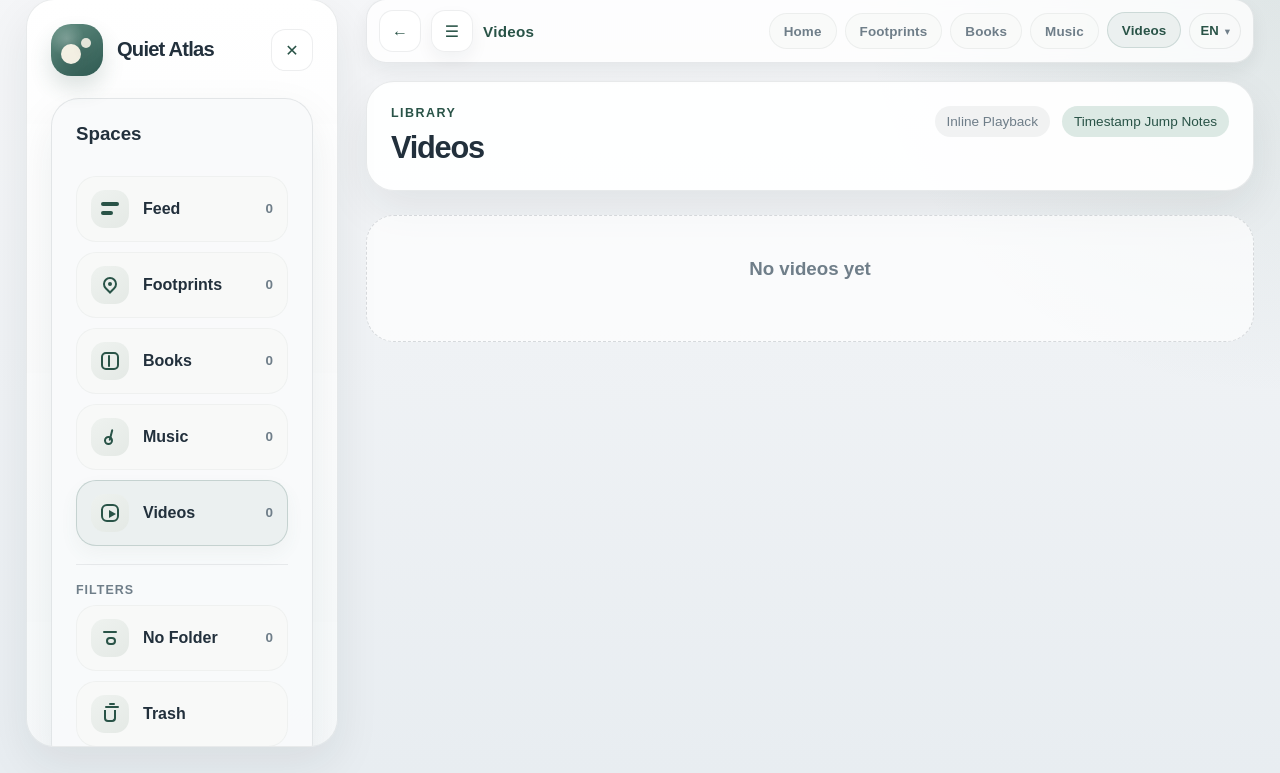
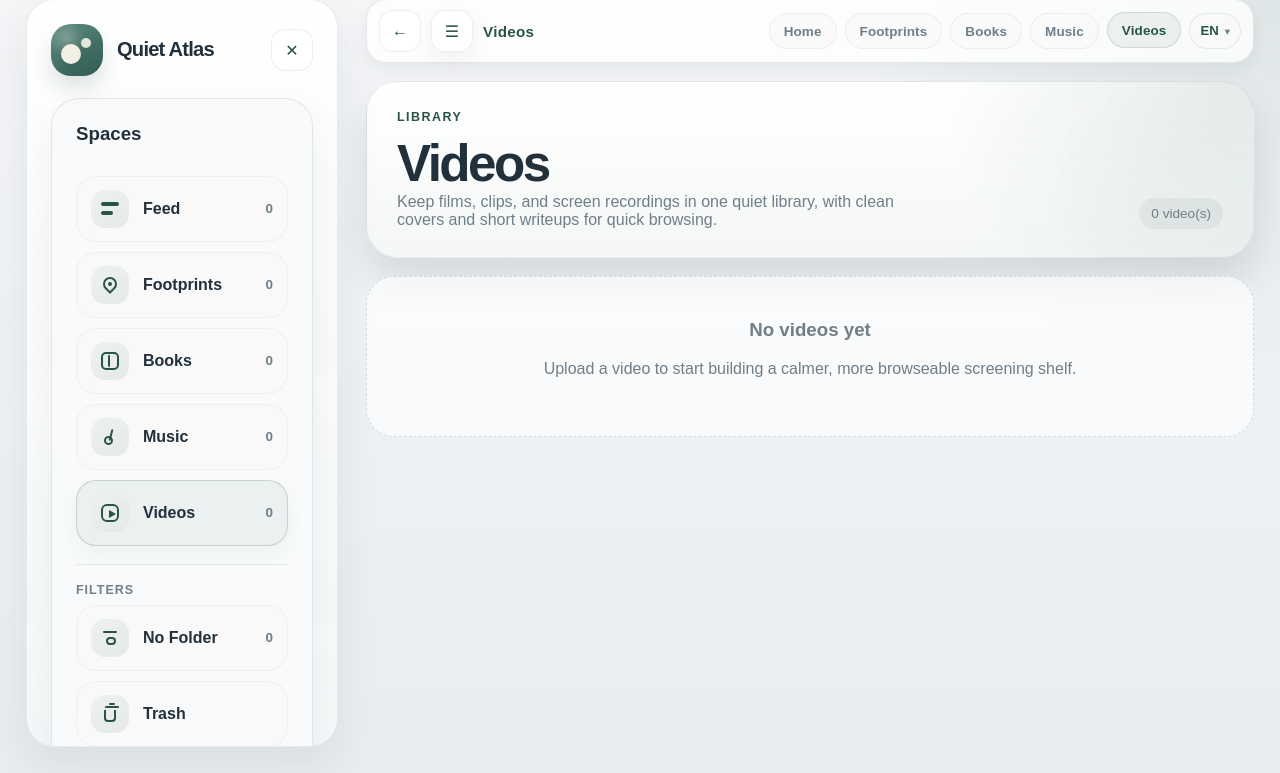
Before and after one commit to ZhehuaZhu/moments-library, a Flask app: page /videos in a window 1280 px wide. Shown: the part 27-800 px from the top of the page. Run offline with Flask 3, Linux system fonts and the light colour scheme; data that the repository does not hold is empty; parts of the project's set-up code (start-up, migrations or seed data) failed here and were passed over; some libraries are stand-ins or nearby versions.

Commit message:
优化展示页面

```diff
--- a/app/services/i18n.py
+++ b/app/services/i18n.py
@@ -308,21 +308,21 @@ TRANSLATIONS: dict[str, dict[str, object]] = {
         "videos": {
             "title": "Videos",
             "showing_results": "Showing {count} result(s) for \"{query}\".",
-            "description": "Archive videos, leave time-based reactions, and jump straight to the exact moment you want to revisit.",
+            "description": "Keep films, clips, and screen recordings in one quiet library, with clean covers and short writeups for quick browsing.",
             "inline_playback": "Inline Playback",
             "timestamp_jump_notes": "Timestamp Jump Notes",
             "add_video": "Add Video",
-            "add_video_description": "Store a clip, write a summary, and attach short reactions to exact moments.",
+            "add_video_description": "Store a video and add a short summary or review.",
             "video_file": "Video File",
             "overall_review": "Overall Review",
             "overall_review_placeholder": "What stands out in this clip?",
             "open_video": "Open Video",
             "no_videos": "No videos yet",
-            "empty_description": "Upload a clip and start pinning reactions to exact moments.",
+            "empty_description": "Upload a video to start building a calmer, more browseable screening shelf.",
             "no_review": "No overall review yet.",
             "video_detail": "Video Detail",
-            "detail_description": "Play the clip, pause at a moment, and store a reaction you can jump back to later.",
-            "player_description": "The video keeps a simple playback view so the timestamp notes stay front and center.",
+            "detail_description": "A focused viewing page for the video itself, its context, and your overall take.",
+            "player_description": "Play the full file here when you want a closer look.",
             "timestamp_reactions": "Timestamp Reactions",
             "timestamp_reactions_description": "Capture the exact second, then tap a note to jump back to that point.",
             "save_video_note": "Save Video Note",
@@ -667,21 +667,21 @@ TRANSLATIONS: dict[str, dict[str, object]] = {
         "videos": {
             "title": "视频",
             "showing_results": "显示与“{query}”相关的 {count} 条结果。",
-            "description": "把视频收进资料库，留下带时间点的吐槽或感想，并随时跳回你想重看的那个瞬间。",
+            "description": "把短片、录屏和影片收进同一处资料库，用封面和简短摘要更轻松地浏览。",
             "inline_playback": "页内播放",
             "timestamp_jump_notes": "时间点笔记",
             "add_video": "添加视频",
-            "add_video_description": "保存一个片段，写下简介，并把短评挂在具体时间点上。",
+            "add_video_description": "保存一个视频，并补上简介或整体评价。",
             "video_file": "视频文件",
             "overall_review": "整体评价",
             "overall_review_placeholder": "这段视频最打动你的地方是什么？",
             "open_video": "打开视频",
             "no_videos": "还没有视频",
-            "empty_description": "上传一个片段，然后把你的反应钉在具体时间点上。",
+            "empty_description": "上传一个视频，慢慢把这里整理成更清爽的观影片库。",
             "no_review": "还没有整体评价。",
             "video_detail": "视频详情",
-            "detail_description": "播放视频，在某个瞬间暂停，然后留下能随时跳回来的反应。",
-            "player_description": "播放器保持简洁，让时间点笔记始终是观看时最重要的部分。",
+            "detail_description": "把观看页收束成视频本身、背景信息和整体感受，回看时会更直接。",
+            "player_description": "这里直接播放完整文件，适合专注回看。",
             "timestamp_reactions": "时间点反应",
             "timestamp_reactions_description": "记下准确秒数，之后点一下笔记就能跳回那个瞬间。",
             "save_video_note": "保存视频笔记",
--- a/app/static/css/modules/library.css
+++ b/app/static/css/modules/library.css
@@ -10,6 +10,12 @@
 }
 
 .music-library-page {
+    display: grid;
+    gap: 18px;
+}
+
+.video-library-page,
+.video-detail-page {
     display: grid;
     gap: 18px;
 }
@@ -25,11 +31,36 @@
     box-shadow: 0 22px 36px rgba(21, 33, 42, 0.12);
 }
 
+.page-header.page-header--video-library,
+.page-header.page-header--video-detail {
+    padding: 28px 30px;
+    border: 1px solid rgba(63, 111, 100, 0.11);
+    border-radius: 32px;
+    background:
+        radial-gradient(circle at top right, rgba(88, 128, 116, 0.16), transparent 34%),
+        linear-gradient(180deg, rgba(255, 255, 255, 0.98), rgba(244, 247, 246, 0.94));
+    box-shadow: 0 22px 36px rgba(21, 33, 42, 0.12);
+}
+
+.page-header.page-header--video-library {
+    align-items: end;
+}
+
 .music-library-page__headline {
     min-width: 0;
 }
 
+.video-library-page__headline,
+.video-detail-page__headline {
+    min-width: 0;
+}
+
 .music-library-page__headline .eyebrow {
+    margin-bottom: 10px;
+}
+
+.video-library-page__headline .eyebrow,
+.video-detail-page__headline .eyebrow {
     margin-bottom: 10px;
 }
 
@@ -39,23 +70,55 @@
     letter-spacing: -0.06em;
 }
 
+.page-header.page-header--video-library h1,
+.page-header.page-header--video-detail h1 {
+    margin: 0;
+    font-size: clamp(2rem, 4vw, 3.2rem);
+    letter-spacing: -0.05em;
+}
+
+.video-library-page__headline .page-description,
+.video-detail-page__headline .page-description {
+    max-width: 60ch;
+    margin: 0;
+}
+
 .music-library-page__actions {
     display: grid;
     gap: 14px;
     justify-items: end;
 }
 
+.video-library-page__actions {
+    display: grid;
+    gap: 14px;
+    justify-items: end;
+}
+
 .music-library-page__actions .button {
     justify-self: end;
 }
 
+.video-library-page__actions .button {
+    justify-self: end;
+}
+
 .music-library-page__stats {
     justify-content: flex-end;
 }
 
+.video-library-page__stats {
+    justify-content: flex-end;
+}
+
 .music-library-list {
     display: grid;
     gap: 14px;
+}
+
+.video-library-grid {
+    grid-template-columns: repeat(auto-fit, minmax(320px, 1fr));
+    gap: 18px;
 }
 
 .track-row {
--- a/app/static/css/modules/responsive.css
+++ b/app/static/css/modules/responsive.css
@@ -397,6 +397,19 @@
         gap: 16px 12px;
     }
 
+    .page-header.page-header--video-library,
+    .page-header.page-header--video-detail {
+        padding: 24px 22px;
+    }
+
+    .video-library-page__actions {
+        justify-items: start;
+    }
+
+    .video-library-page__stats {
+        justify-content: flex-start;
+    }
+
     .bookshelf-card__actions {
         display: grid;
         grid-template-columns: repeat(2, minmax(0, 1fr));
@@ -562,6 +575,10 @@
 
     .library-detail-grid,
     .reader-layout {
+        grid-template-columns: 1fr;
+    }
+
+    .video-library-grid {
         grid-template-columns: 1fr;
     }
 
--- a/app/templates/videos.html
+++ b/app/templates/videos.html
@@ -1,17 +1,23 @@
 {% extends "base.html" %}
 
 {% block content %}
-<section class="page-header">
-    <div>
+<section class="video-library-page">
+    <section class="page-header page-header--video-library">
+        <div class="video-library-page__headline">
             <p class="eyebrow">{{ t('common.library') }}</p>
             <h1>{{ module_labels.videos }}</h1>
+            <p class="page-description">
                 {% if search_query %}
-            <p class="page-description">{{ t('videos.showing_results', count=result_count, query=search_query) }}</p>
+                    {{ t('videos.showing_results', count=result_count, query=search_query) }}
+                {% else %}
+                    {{ t('videos.description') }}
                 {% endif %}
+            </p>
         </div>
-    <div class="page-header__stats">
-        <span class="stat-chip">{{ t('videos.inline_playback') }}</span>
-        <span class="stat-chip stat-chip--accent">{{ t('videos.timestamp_jump_notes') }}</span>
+        <div class="video-library-page__actions">
+            <div class="page-header__stats video-library-page__stats">
+                <span class="stat-chip">{{ t('counts.videos', count=result_count) }}</span>
+            </div>
             {% if can_manage %}
                 <button
                     type="button"
@@ -87,13 +93,15 @@
         </section>
     {% endif %}
 
-<section class="library-grid">
+    <section class="library-grid video-library-grid">
         {% for video in videos %}
+            {% set video_preview = video.overall_review or video.description %}
             <article class="work-card work-card--video">
                 <a
                     class="work-card__media-link work-card__media-link--video"
                     href="{{ url_for('library.video_detail', video_id=video.id) }}"
                     data-video-card-link
+                    aria-label="{{ t('common.details') }} {{ video.title }}"
                 >
                     <video
                         class="work-card__media work-card__media--video"
@@ -106,26 +114,31 @@
                     >
                         <source src="{{ url_for('static', filename=video.preview_asset_path) }}" type="{{ video.preview_asset_mime_type }}">
                     </video>
-                <span class="work-card__media-badge">Video</span>
+                    <span class="work-card__media-badge">{{ t('videos.title') }}</span>
                 </a>
                 <div class="work-card__body">
                     <div class="work-card__meta">
                         {% if video.category %}
-                        <span class="badge badge--category">{{ t('common.collection') }} · {{ video.category.name }}</span>
+                            <span class="badge badge--category">{{ t('common.collection') }} / {{ video.category.name }}</span>
                         {% endif %}
-                    <span class="badge badge--edit">{{ t('counts.notes', count=video.comments|length) }}</span>
+                        <span class="badge">{{ video.created_at|dateformat }}</span>
                     </div>
-                <h3>{{ video.title }}</h3>
-                <p class="work-card__summary">{{ video.overall_review or video.description or t('videos.no_review') }}</p>
+                    <div class="video-library-card__copy">
+                        <h3><a href="{{ url_for('library.video_detail', video_id=video.id) }}">{{ video.title }}</a></h3>
+                        <p class="work-card__subtitle">{{ t('common.imported') }} {{ video.created_at|dateformat }}</p>
+                        <p class="work-card__summary">{{ video_preview or t('videos.no_review') }}</p>
+                    </div>
                     <div class="work-card__footer">
-                    <a class="button button--subtle" href="{{ url_for('library.video_detail', video_id=video.id) }}">{{ t('videos.open_video') }}</a>
+                        <a class="button button--subtle" href="{{ url_for('library.video_detail', video_id=video.id) }}">{{ t('common.details') }}</a>
                     </div>
                 </div>
             </article>
         {% else %}
             <div class="empty-state">
                 <h3>{{ t('videos.no_videos') }}</h3>
+                <p>{{ t('videos.empty_description') }}</p>
             </div>
         {% endfor %}
     </section>
+</section>
 {% endblock %}
```
Also changed, not shown: other parts of app/static/css/modules/library.css (+69 -2 lines), app/templates/video_detail.html (+51 -43 lines). Lines whose indentation alone changed are shown as unchanged.
